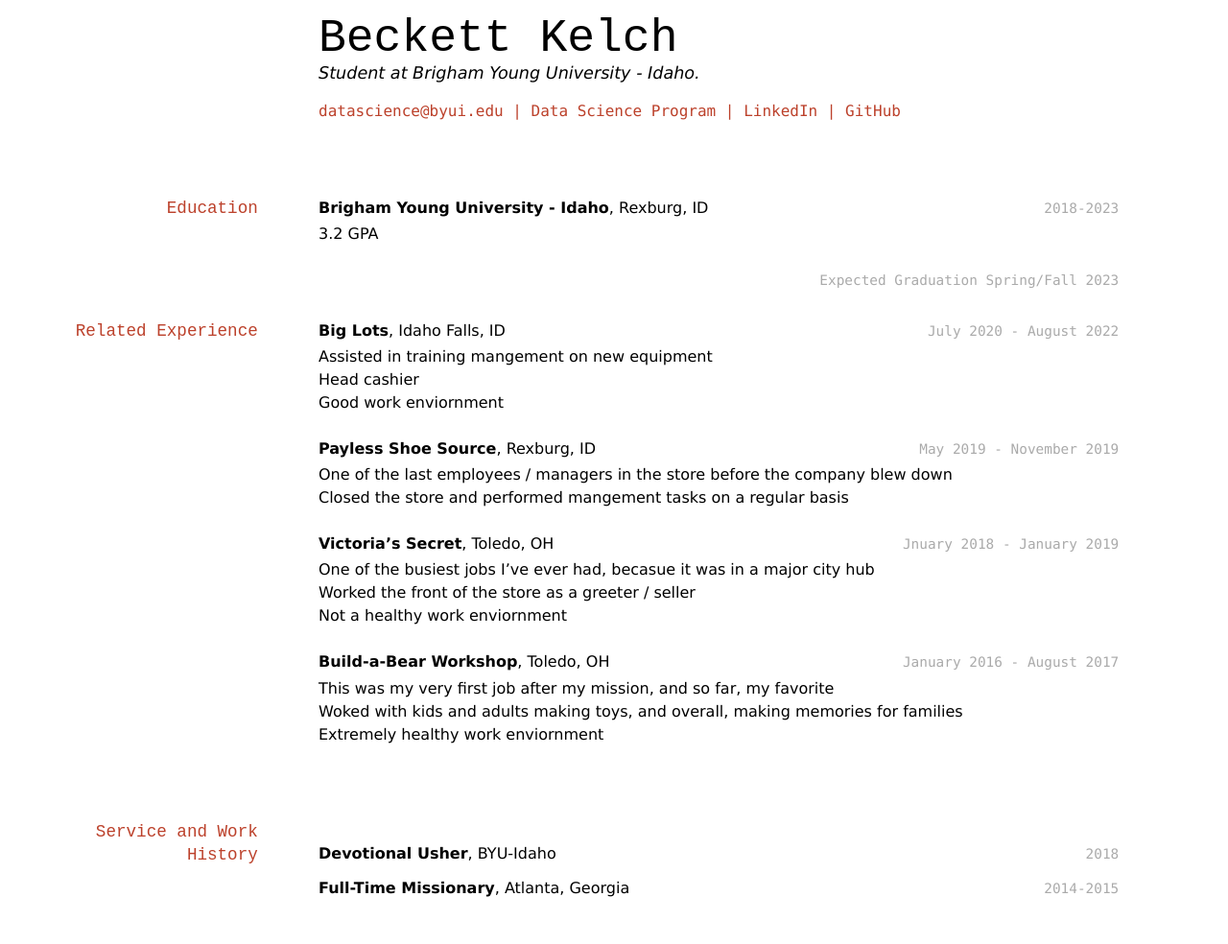
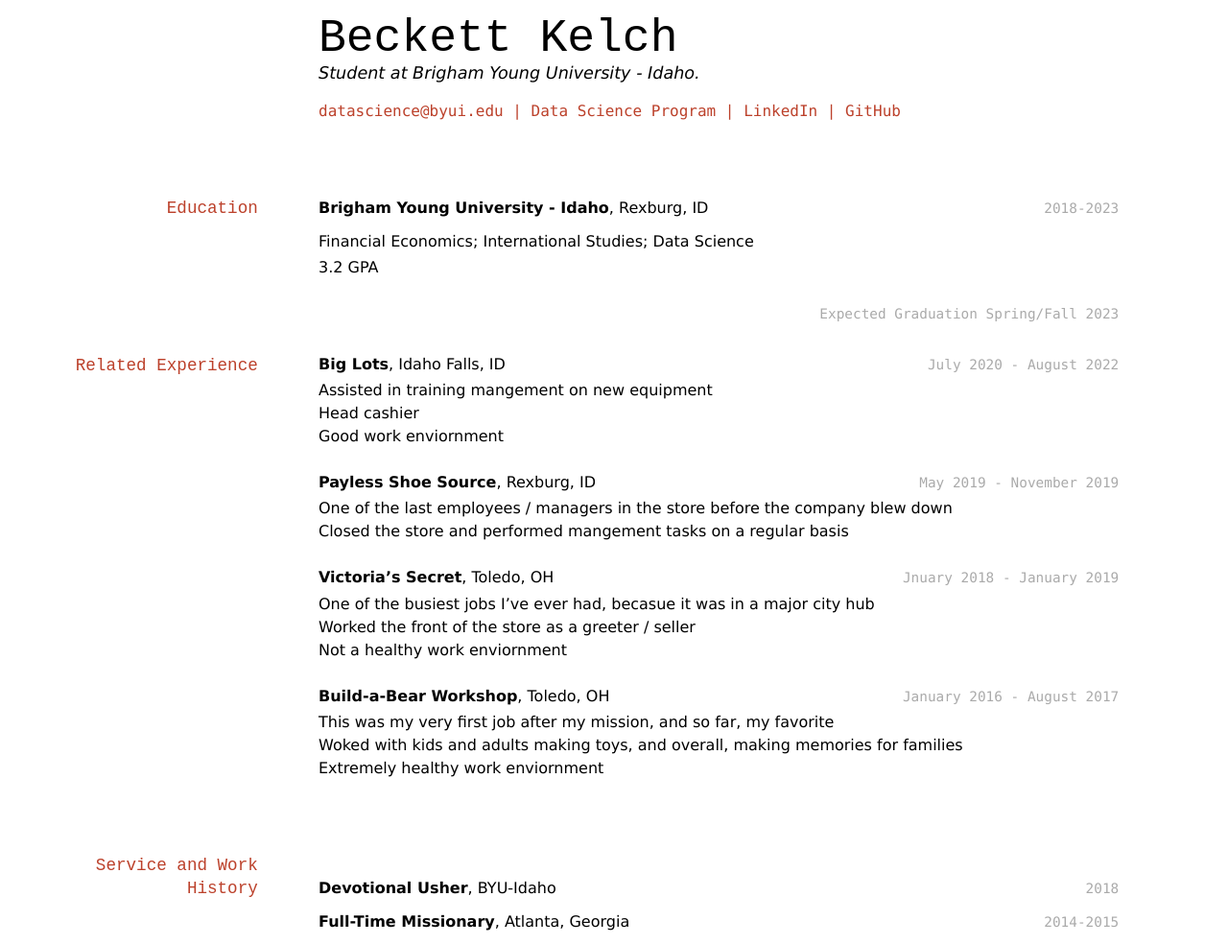
Before and after one commit to Beckett1995/Becketts_Resume, a Jekyll site: the page built from docs/index.md, in a window 1280 px wide. Shown: the whole page at 96% size. Built offline with Jekyll 4.4.1, drawn with Linux system fonts in a browser that asks for light colours; before the commit the page ends 949 px from its top, so only the background shows below that.

Commit message:
Update index.md

```diff
--- a/docs/index.md
+++ b/docs/index.md
@@ -18,6 +18,8 @@ Student at Brigham Young University - Idaho.
 
 `2018-2023`
 __Brigham Young University - Idaho__, Rexburg, ID
+
+Financial Economics; International Studies; Data Science
 
 - 3.2 GPA
 
```
